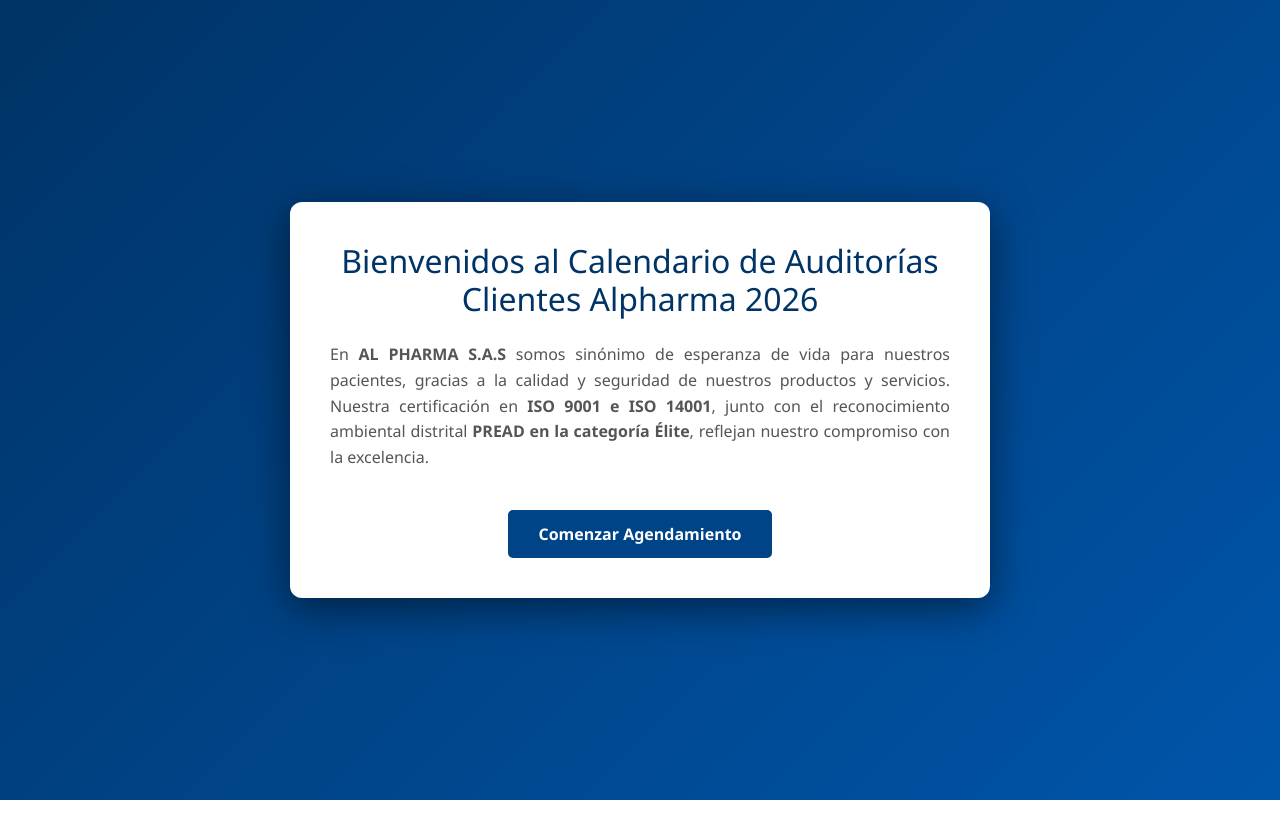
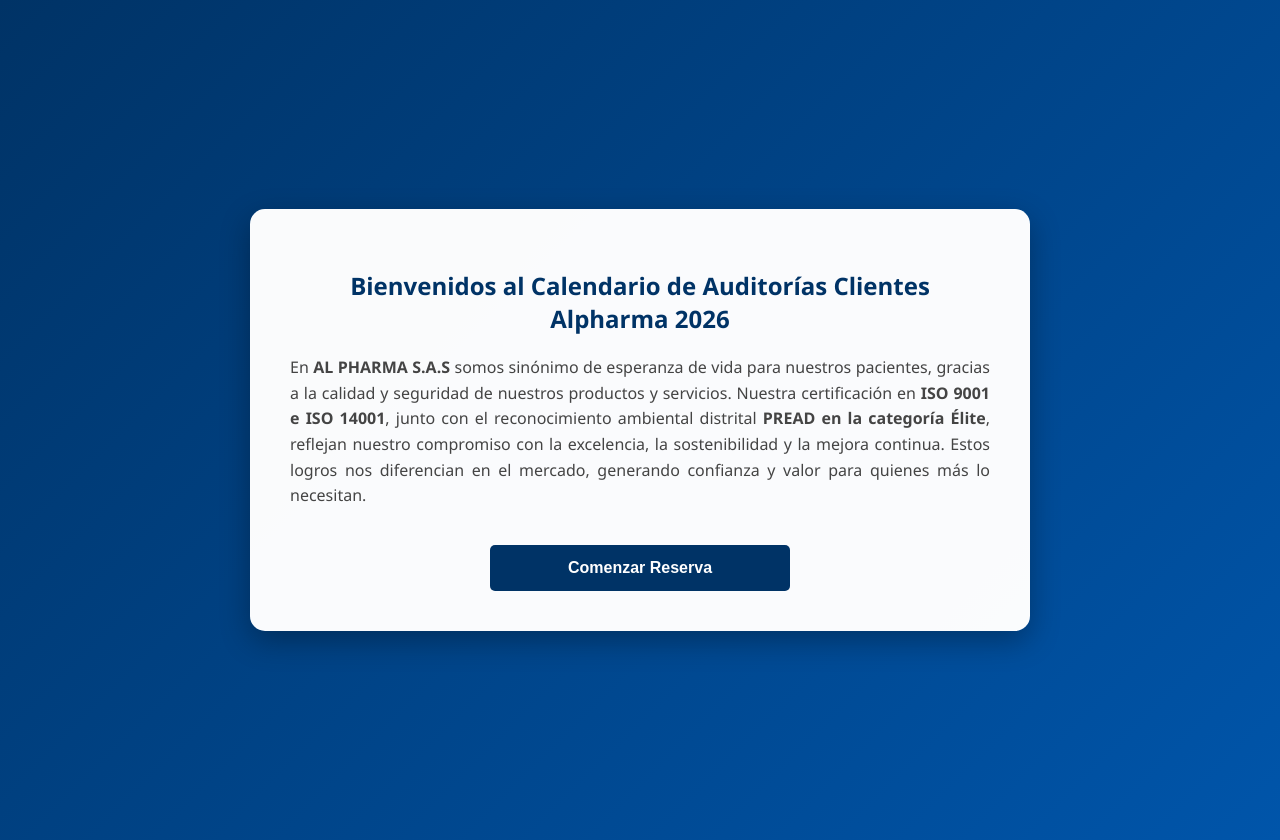
Before and after one commit to Arojasdba2903/App-Reservas, a Flask app: page / in a window 1280 px wide. Before the commit the page ends 800 px from the top, so only its background shows below. Run offline with Flask 3, Linux system fonts and the light colour scheme; data that the repository does not hold is empty.

Commit message:
Refactor index.html for improved structure and styling

```diff
--- a/templates/index.html
+++ b/templates/index.html
@@ -4,136 +4,170 @@
     <meta charset="UTF-8">
     <meta name="viewport" content="width=device-width, initial-scale=1.0">
     <title>Auditorías Alpharma 2026</title>
-    <link href="https://cdn.jsdelivr.net/npm/bootstrap@5.3.0/dist/css/bootstrap.min.css" rel="stylesheet">
     <style>
+        /* FONDO AZUL CORPORATIVO ALPHARMA */
         body {
+            font-family: 'Segoe UI', Tahoma, Geneva, Verdana, sans-serif;
             background: linear-gradient(135deg, #003366 0%, #0055aa 100%);
+            margin: 0;
+            padding: 20px;
+            color: #333;
             min-height: 100vh;
             display: flex;
             align-items: center;
-            justify-content: center;
-            color: #333;
-            font-family: 'Segoe UI', Tahoma, sans-serif;
-            margin: 0;
-            padding: 20px;
         }
-        .card-container {
-            background: #ffffff;
-            border-radius: 12px;
+
+        .hidden { display: none !important; }
+
+        /* ESTILO PASO 1: BIENVENIDA */
+        .bienvenida-container {
+            background: rgba(255, 255, 255, 0.98);
+            max-width: 700px;
+            margin: 0 auto;
             padding: 40px;
-            box-shadow: 0 10px 40px rgba(0,0,0,0.5);
-            max-width: 700px;
+            border-radius: 15px;
+            text-align: center;
+            box-shadow: 0 10px 30px rgba(0,0,0,0.3);
+        }
+
+        /* ESTILO PASO 2: DOS COLUMNAS */
+        .contenedor-principal {
+            display: flex;
+            max-width: 1200px;
+            margin: 0 auto;
+            gap: 25px;
             width: 100%;
         }
-        .btn-alpharma {
-            background-color: #004488;
-            color: white;
-            border: none;
-            padding: 12px 30px;
-            border-radius: 5px;
-            font-weight: bold;
-            transition: 0.3s;
-        }
-        .btn-alpharma:hover { background-color: #002244; color: white; }
-        .hidden { display: none; }
-        .form-label { font-weight: 600; font-size: 0.9rem; margin-bottom: 5px; color: #444; }
+
+        .columna-calendario { flex: 6; background: white; padding: 25px; border-radius: 10px; box-shadow: 0 4px 15px rgba(0,0,0,0.2); }
+        .grid-calendario { display: grid; grid-template-columns: repeat(auto-fill, minmax(130px, 1fr)); gap: 15px; margin-top: 20px; }
+
+        .tarjeta { border: 1px solid #ddd; border-radius: 8px; overflow: hidden; cursor: pointer; transition: all 0.2s; text-align: center; background: white; }
+        .tarjeta:hover { transform: translateY(-3px); box-shadow: 0 5px 15px rgba(0,51,102,0.2); }
+        .tarjeta.seleccionada { border: 2px solid #003366; background-color: #e6f0fa; }
+        .tarjeta .mes { background-color: #003366; color: white; font-weight: bold; padding: 8px 0; font-size: 14px; }
+        .tarjeta .dia { padding: 20px 0; font-size: 32px; font-weight: bold; color: #222; }
+
+        .columna-formulario { flex: 4; background: white; padding: 25px; border-radius: 10px; box-shadow: 0 4px 15px rgba(0,0,0,0.2); }
+        .grupo-form { margin-bottom: 12px; }
+        .grupo-form label { display: block; margin-bottom: 5px; font-size: 13px; font-weight: bold; color: #003366; }
+        .grupo-form input, .grupo-form select, .grupo-form textarea { width: 100%; padding: 10px; border: 1px solid #ccc; border-radius: 5px; box-sizing: border-box; font-size: 14px; }
+
+        .btn-primario { background-color: #003366; color: white; padding: 14px; width: 100%; border: none; border-radius: 5px; font-size: 16px; font-weight: bold; cursor: pointer; transition: 0.2s; }
+        .btn-primario:hover { background-color: #002244; }
+        .btn-primario:disabled { background-color: #aaa; cursor: not-allowed; }
+
+        #mensaje-fecha { color: #003366; font-weight: bold; margin-bottom: 15px; display: block; font-size: 14px; }
     </style>
 </head>
 <body>
 
-<div class="card-container">
-    <div id="paso1" class="text-center">
-        <h2 class="mb-4" style="color: #003366;">Bienvenidos al Calendario de Auditorías Clientes Alpharma 2026</h2>
-        <p style="text-align: justify; line-height: 1.6; color: #555;">
-            En <strong>AL PHARMA S.A.S</strong> somos sinónimo de esperanza de vida para nuestros pacientes, gracias a la calidad y seguridad de nuestros productos y servicios. Nuestra certificación en <strong>ISO 9001 e ISO 14001</strong>, junto con el reconocimiento ambiental distrital <strong>PREAD en la categoría Élite</strong>, reflejan nuestro compromiso con la excelencia.
+    <div id="seccion-bienvenida" class="bienvenida-container">
+        <h2 style="color: #003366;">Bienvenidos al Calendario de Auditorías Clientes Alpharma 2026</h2>
+        <p style="text-align: justify; line-height: 1.6; color: #444;">
+            En <strong>AL PHARMA S.A.S</strong> somos sinónimo de esperanza de vida para nuestros pacientes, gracias a la calidad y seguridad de nuestros productos y servicios. Nuestra certificación en <strong>ISO 9001 e ISO 14001</strong>, junto con el reconocimiento ambiental distrital <strong>PREAD en la categoría Élite</strong>, reflejan nuestro compromiso con la excelencia, la sostenibilidad y la mejora continua. Estos logros nos diferencian en el mercado, generando confianza y valor para quienes más lo necesitan.
         </p>
-        <button class="btn btn-alpharma mt-4" onclick="iniciarReserva()">Comenzar Agendamiento</button>
+        <button class="btn-primario" style="margin-top: 20px; max-width: 300px;" onclick="iniciarSistema()">Comenzar Reserva</button>
     </div>
 
-    <div id="paso2" class="hidden">
-        <h4 class="mb-4 text-center" style="color: #003366;">Formulario de Agendamiento</h4>
-        <form id="reservaForm">
-            <div class="row g-3">
-                <div class="col-md-6">
-                    <label class="form-label">Nombre</label>
-                    <input type="text" id="nombre" class="form-control" required>
+    <div id="seccion-sistema" class="contenedor-principal hidden">
+        <div class="columna-calendario">
+            <h2 style="color: #003366; margin-top: 0;">1. Selecciona una fecha disponible</h2>
+            <div class="grid-calendario">
+                {% for item in fechas %}
+                <div class="tarjeta" data-fecha="{{ item.fecha }}" onclick="seleccionarFecha(this)">
+                    <div class="mes"></div>
+                    <div class="dia"></div>
                 </div>
-                <div class="col-md-6">
-                    <label class="form-label">Correo</label>
-                    <input type="email" id="correo" class="form-control" required>
+                {% endfor %}
+            </div>
+        </div>
+
+        <div class="columna-formulario">
+            <h2 style="color: #003366; margin-top: 0;">2. Detalles de la Cita</h2>
+            <span id="mensaje-fecha">⚠️ No has seleccionado ninguna fecha</span>
+
+            <form id="formulario-reserva">
+                <input type="hidden" id="fechaElegida" required>
+                <div class="grupo-form"><label>Nombre Completo *</label><input type="text" id="nombre" placeholder="Ej: Andres Rojas" required></div>
+                <div class="grupo-form"><label>Correo Electrónico *</label><input type="email" id="correo" placeholder="correo@cliente.com" required></div>
+
+                <div style="display: flex; gap: 10px;">
+                    <div class="grupo-form" style="flex: 1;"><label>Servicio *</label>
+                        <select id="servicio" required><option value="Comercial">Comercial</option><option value="CM">CM</option><option value="SICM">SICM</option></select>
+                    </div>
+                    <div class="grupo-form" style="flex: 1;"><label>Modalidad *</label>
+                        <select id="modalidad" required><option value="Virtual">Virtual (Teams)</option><option value="Presencial">Presencial</option></select>
+                    </div>
                 </div>
-                <div class="col-md-6">
-                    <label class="form-label">Servicio</label>
-                    <select id="servicio" class="form-select" required>
-                        <option value="">Seleccionar...</option>
-                        <option value="Comercial">Comercial</option>
-                        <option value="Calidad">Calidad</option>
-                    </select>
-                </div>
-                <div class="col-md-6">
-                    <label class="form-label">Fecha (8:00 AM - 12:00 PM)</label>
-                    <select id="fecha" class="form-select" required>
-                        <option value="">Cargando fechas...</option>
-                        {% for f in fechas %}
-                            <option value="{{ f.fecha }}">{{ f.fecha }}</option>
-                        {% endfor %}
-                    </select>
-                </div>
-                <div class="col-12">
-                    <label class="form-label">Modalidad</label>
-                    <select id="modalidad" class="form-select" required>
-                        <option value="Virtual">Virtual (Microsoft Teams)</option>
-                        <option value="Presencial">Presencial</option>
-                    </select>
-                </div>
-            </div>
-            <div class="mt-4 d-grid">
-                <button type="submit" id="btnSubmit" class="btn btn-alpharma">Confirmar y Agendar en Teams</button>
-                <button type="button" class="btn btn-link btn-sm mt-2 text-muted" onclick="volver()">← Volver</button>
-            </div>
-        </form>
+
+                <div class="grupo-form"><label>Cargo</label><input type="text" id="cargo"></div>
+                <div class="grupo-form"><label>Comentarios / Notas</label><textarea id="notas" rows="2"></textarea></div>
+
+                <button type="submit" id="btnGuardar" class="btn-primario" disabled>Confirmar y Agendar en Teams</button>
+                <p onclick="location.reload()" style="text-align:center; cursor:pointer; font-size:12px; color:#666; margin-top:10px;">← Volver al inicio</p>
+            </form>
+        </div>
     </div>
-</div>
 
 <script>
-    function iniciarReserva() {
-        document.getElementById('paso1').classList.add('hidden');
-        document.getElementById('paso2').classList.remove('hidden');
-    }
-    function volver() {
-        document.getElementById('paso2').classList.add('hidden');
-        document.getElementById('paso1').classList.remove('hidden');
+    // 1. Mostrar sistema al hacer clic en comenzar
+    function iniciarSistema() {
+        document.getElementById('seccion-bienvenida').classList.add('hidden');
+        document.getElementById('seccion-sistema').classList.remove('hidden');
     }
 
-    document.getElementById('reservaForm').onsubmit = async (e) => {
+    // 2. Formato de tarjetas de fecha
+    const mesesNames = ["Ene", "Feb", "Mar", "Abr", "May", "Jun", "Jul", "Ago", "Sep", "Oct", "Nov", "Dic"];
+    document.querySelectorAll('.tarjeta').forEach(tarjeta => {
+        const fechaStr = tarjeta.getAttribute('data-fecha');
+        const partes = fechaStr.split('-');
+        const mesIndex = parseInt(partes[1]) - 1;
+        tarjeta.querySelector('.mes').innerText = mesesNames[mesIndex].toUpperCase();
+        tarjeta.querySelector('.dia').innerText = partes[2];
+    });
+
+    // 3. Selección de fecha
+    function seleccionarFecha(elemento) {
+        document.querySelectorAll('.tarjeta').forEach(t => t.classList.remove('seleccionada'));
+        elemento.classList.add('seleccionada');
+        const fechaElegida = elemento.getAttribute('data-fecha');
+        document.getElementById('fechaElegida').value = fechaElegida;
+        document.getElementById('mensaje-fecha').innerText = `✅ Seleccionado: ${fechaElegida} (8:00 AM)`;
+        document.getElementById('btnGuardar').disabled = false;
+    }
+
+    // 4. Envío a Python -> Power Automate
+    document.getElementById('formulario-reserva').addEventListener('submit', async (e) => {
         e.preventDefault();
-        const btn = document.getElementById('btnSubmit');
-        btn.disabled = true;
-        btn.innerText = "Sincronizando con Teams...";
+        const btn = document.getElementById('btnGuardar');
+        btn.innerText = "Sincronizando con Teams..."; btn.disabled = true;
 
         const datos = {
+            fecha: document.getElementById('fechaElegida').value,
             nombre: document.getElementById('nombre').value,
             correo: document.getElementById('correo').value,
+            modalidad: document.getElementById('modalidad').value,
             servicio: document.getElementById('servicio').value,
-            fecha: document.getElementById('fecha').value,
-            modalidad: document.getElementById('modalidad').value
+            cargo: document.getElementById('cargo').value,
+            notas: document.getElementById('notas').value
         };
 
         try {
-            const res = await fetch('/reservar', {
+            const respuesta = await fetch('/reservar', {
                 method: 'POST',
-                headers: { 'Content-Type': 'application/json' },
+                headers: {'Content-Type': 'application/json'},
                 body: JSON.stringify(datos)
             });
-            if (res.ok) {
-                alert('¡Reunión Creada! Revisa tu calendario de Outlook.');
+            if(respuesta.ok){
+                alert("¡Reserva confirmada! Se ha creado la reunión en Teams de 8:00 AM a 12:00 PM.");
                 window.location.reload();
             }
         } catch (err) {
-            alert('Error al conectar con el servidor');
-            btn.disabled = false;
+            alert("Error de conexión");
+            btn.innerText = "Confirmar y Agendar"; btn.disabled = false;
         }
-    };
+    });
 </script>
 </body>
 </html>
```
